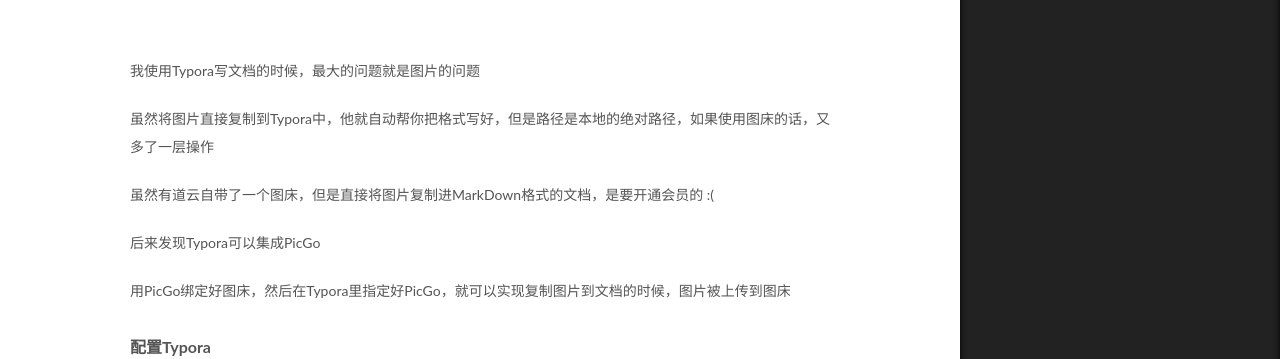
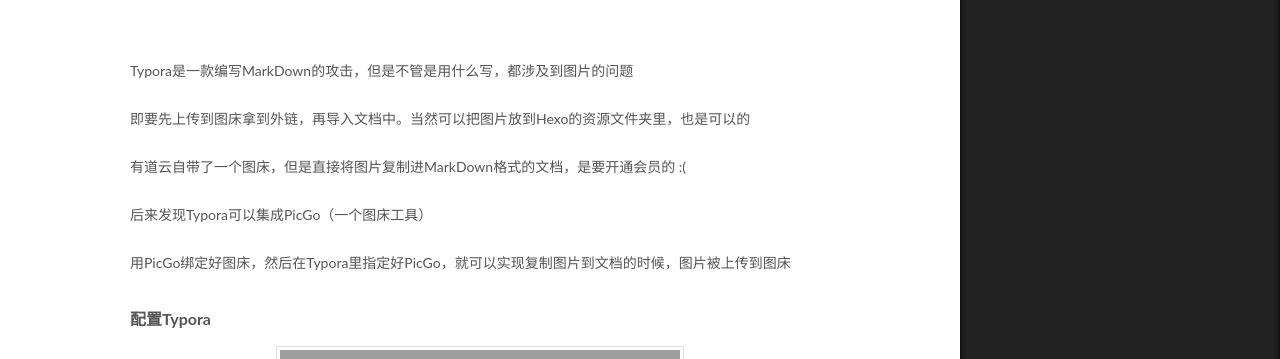
Before and after one commit to zyongxin/aruo.github.io, a plain HTML site: page 2020/04/13/编写MarkDown的完美组合/index.html in a window 1280 px wide. Shown: the part 374-733 px from the top of the page. Drawn offline with Linux system fonts and the light colour scheme; grey boxes are pictures that could not be loaded.

Commit message:
Site updated: 2020-04-14 17:12:40

```diff
--- a/2020/04/13/编写MarkDown的完美组合/index.html
+++ b/2020/04/13/编写MarkDown的完美组合/index.html
@@ -79,12 +79,12 @@
 
 
 
-<meta name="description" content="我使用Typora写文档的时候，最大的问题就是图片的问题 虽然将图片直接复制到Typora中，他就自动帮你把格式写好，但是路径是本地的绝对路径，如果使用图床的话，又多了一层操作 虽然有道云自带了一个图床，但是直接将图片复制进MarkDown格式的文档，是要开通会员的 :( 后来发现Typora可以集成PicGo 用PicGo绑定好图床，然后在Typora里指定好PicGo，就可以实现复制图片到文档">
+<meta name="description" content="Typora是一款编写MarkDown的攻击，但是不管是用什么写，都涉及到图片的问题 即要先上传到图床拿到外链，再导入文档中。当然可以把图片放到Hexo的资源文件夹里，也是可以的 有道云自带了一个图床，但是直接将图片复制进MarkDown格式的文档，是要开通会员的 :( 后来发现Typora可以集成PicGo（一个图床工具） 用PicGo绑定好图床，然后在Typora里指定好PicGo，就可以实现">
 <meta property="og:type" content="article">
 <meta property="og:title" content="编写MarkDown的完美组合">
 <meta property="og:url" content="http://yoursite.com/2020/04/13/%E7%BC%96%E5%86%99MarkDown%E7%9A%84%E5%AE%8C%E7%BE%8E%E7%BB%84%E5%90%88/index.html">
 <meta property="og:site_name" content="我好弱阿">
-<meta property="og:description" content="我使用Typora写文档的时候，最大的问题就是图片的问题 虽然将图片直接复制到Typora中，他就自动帮你把格式写好，但是路径是本地的绝对路径，如果使用图床的话，又多了一层操作 虽然有道云自带了一个图床，但是直接将图片复制进MarkDown格式的文档，是要开通会员的 :( 后来发现Typora可以集成PicGo 用PicGo绑定好图床，然后在Typora里指定好PicGo，就可以实现复制图片到文档">
+<meta property="og:description" content="Typora是一款编写MarkDown的攻击，但是不管是用什么写，都涉及到图片的问题 即要先上传到图床拿到外链，再导入文档中。当然可以把图片放到Hexo的资源文件夹里，也是可以的 有道云自带了一个图床，但是直接将图片复制进MarkDown格式的文档，是要开通会员的 :( 后来发现Typora可以集成PicGo（一个图床工具） 用PicGo绑定好图床，然后在Typora里指定好PicGo，就可以实现">
 <meta property="og:image" content="http://q8pfhqccx.bkt.clouddn.com/blog/20200413120056.png">
 <meta property="og:image" content="http://q8pfhqccx.bkt.clouddn.com/blog/20200413120111.png">
 <meta property="og:image" content="http://q8pfhqccx.bkt.clouddn.com/blog/20200413120121.png">
@@ -92,7 +92,7 @@
 <meta property="og:image" content="http://q8pfhqccx.bkt.clouddn.com/blog/20200413120255.png">
 <meta property="og:image" content="http://q8pfhqccx.bkt.clouddn.com/blog/20200413120152.png">
 <meta property="article:published_time" content="2020-04-13T02:46:02.000Z">
-<meta property="article:modified_time" content="2020-04-14T03:51:43.808Z">
+<meta property="article:modified_time" content="2020-04-14T04:25:11.988Z">
 <meta property="article:author" content="阿弱">
 <meta property="article:tag" content="markdown">
 <meta property="article:tag" content="七牛云">
@@ -319,10 +319,10 @@
 
 
 
-        <p>我使用Typora写文档的时候，最大的问题就是图片的问题</p>
-<p>虽然将图片直接复制到Typora中，他就自动帮你把格式写好，但是路径是本地的绝对路径，如果使用图床的话，又多了一层操作</p>
-<p>虽然有道云自带了一个图床，但是直接将图片复制进MarkDown格式的文档，是要开通会员的 :(</p>
-<p>后来发现Typora可以集成PicGo</p>
+        <p>Typora是一款编写MarkDown的攻击，但是不管是用什么写，都涉及到图片的问题</p>
+<p>即要先上传到图床拿到外链，再导入文档中。当然可以把图片放到Hexo的资源文件夹里，也是可以的</p>
+<p>有道云自带了一个图床，但是直接将图片复制进MarkDown格式的文档，是要开通会员的 :(</p>
+<p>后来发现Typora可以集成PicGo（一个图床工具）</p>
 <p>用PicGo绑定好图床，然后在Typora里指定好PicGo，就可以实现复制图片到文档的时候，图片被上传到图床</p>
 <a id="more"></a>
 
```
Also changed, not shown: index.html (+4 -4 lines).
